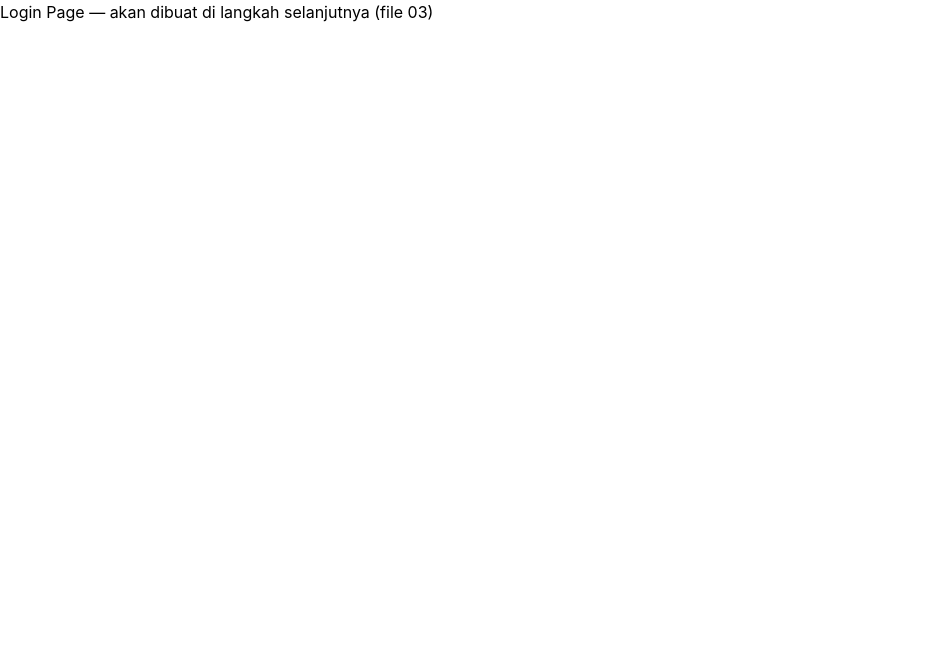
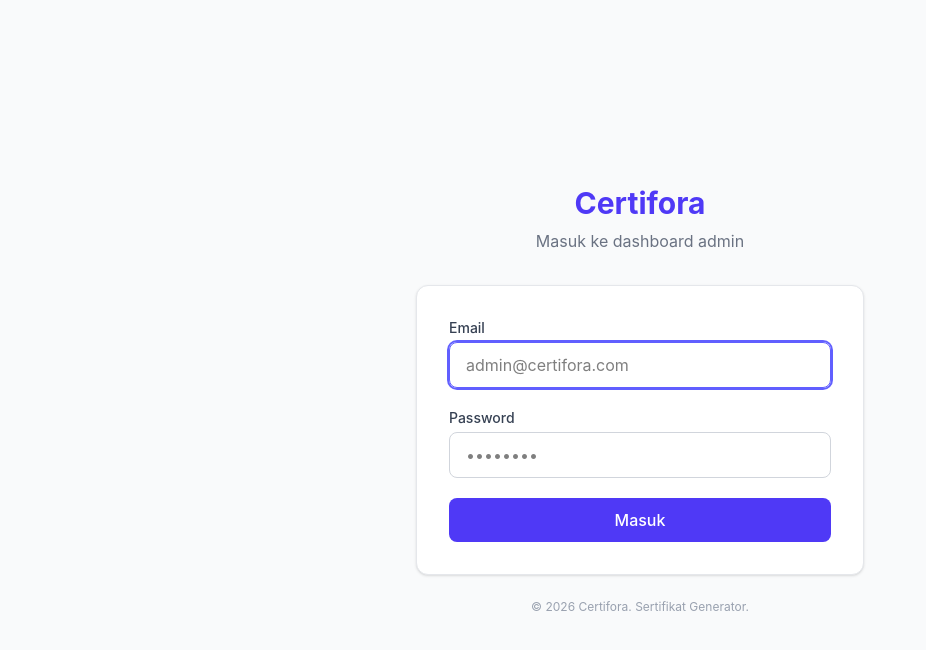
Before and after one commit to teguhsuryaro/certifora, a React (Vite) app: page /login in a window 1280 px wide. Shown: the top 650 px of the page, without its empty margins (0-926 px from the left). Built offline with nearby package versions, Linux system fonts and the light colour scheme; no server answers.

Commit message:
feat: implement login page and admin layout

```diff
--- a/src/App.tsx
+++ b/src/App.tsx
@@ -3,6 +3,8 @@
 import { useAuthStore } from './stores/authStore'
 import { ProtectedRoute } from './components/layout/ProtectedRoute'
 import { PublicOnlyRoute } from './components/layout/PublicOnlyRoute'
+
+import { AdminLayout } from './components/layout/AdminLayout'
 
 // Public Pages
 import LandingPage from './pages/public/LandingPage'
@@ -52,6 +54,7 @@
 
         {/* ====== Admin Routes (protected) ====== */}
         <Route element={<ProtectedRoute />}>
+          <Route element={<AdminLayout />}>
             <Route path="/admin/dashboard" element={<DashboardPage />} />
             <Route path="/admin/events/new" element={<CreateEventPage />} />
             <Route path="/admin/events/:eventId" element={<EventDetailPage />} />
@@ -59,6 +62,7 @@
             <Route path="/admin/events/:eventId/participants" element={<ParticipantsPage />} />
             <Route path="/admin/events/:eventId/participants/:participantId" element={<ParticipantDetailPage />} />
             <Route path="/admin/events/:eventId/export" element={<ExportPage />} />
+          </Route>
         </Route>
 
         {/* ====== 404 ====== */}
--- /dev/null
+++ b/src/components/layout/AdminLayout.tsx
@@ -0,0 +1,115 @@
+import { useState } from 'react'
+import { Link, Outlet, useLocation, useNavigate } from 'react-router-dom'
+import { useAuthStore } from '../../stores/authStore'
+
+const navItems = [
+  { label: 'Dashboard', path: '/admin/dashboard', icon: '📊' },
+]
+
+export function AdminLayout() {
+  const [sidebarOpen, setSidebarOpen] = useState(false)
+  const { admin, logout } = useAuthStore()
+  const location = useLocation()
+  const navigate = useNavigate()
+
+  const handleLogout = async () => {
+    await logout()
+    navigate('/login')
+  }
+
+  return (
+    <div className="min-h-screen bg-gray-50">
+      {/* Mobile sidebar overlay */}
+      {sidebarOpen && (
+        <div
+          className="fixed inset-0 bg-black/50 z-40 lg:hidden"
+          onClick={() => setSidebarOpen(false)}
+        />
+      )}
+
+      {/* Sidebar */}
+      <aside
+        className={`
+          fixed top-0 left-0 z-50 h-full w-64 bg-white border-r border-gray-200
+          transform transition-transform duration-200 ease-in-out
+          lg:translate-x-0 lg:static lg:z-auto
+          ${sidebarOpen ? 'translate-x-0' : '-translate-x-full'}
+        `}
+      >
+        {/* Sidebar Header */}
+        <div className="h-16 flex items-center px-6 border-b border-gray-200">
+          <Link to="/admin/dashboard" className="text-xl font-bold text-indigo-600">
+            Certifora
+          </Link>
+        </div>
+
+        {/* Navigation */}
+        <nav className="p-4 space-y-1">
+          {navItems.map((item) => (
+            <Link
+              key={item.path}
+              to={item.path}
+              onClick={() => setSidebarOpen(false)}
+              className={`
+                flex items-center gap-3 px-3 py-2.5 rounded-lg text-sm font-medium transition-colors
+                ${location.pathname === item.path
+                  ? 'bg-indigo-50 text-indigo-700'
+                  : 'text-gray-600 hover:bg-gray-100 hover:text-gray-900'
+                }
+              `}
+            >
+              <span>{item.icon}</span>
+              {item.label}
+            </Link>
+          ))}
+        </nav>
+
+        {/* User info + Logout (di bawah sidebar) */}
+        <div className="absolute bottom-0 left-0 right-0 p-4 border-t border-gray-200">
+          <div className="flex items-center gap-3 mb-3">
+            <div className="w-8 h-8 bg-indigo-100 rounded-full flex items-center justify-center">
+              <span className="text-sm font-medium text-indigo-600">
+                {admin?.full_name?.charAt(0) || 'A'}
+              </span>
+            </div>
+            <div className="flex-1 min-w-0">
+              <p className="text-sm font-medium text-gray-900 truncate">
+                {admin?.full_name || 'Admin'}
+              </p>
+              <p className="text-xs text-gray-500 truncate">
+                {admin?.email || ''}
+              </p>
+            </div>
+          </div>
+          <button
+            onClick={handleLogout}
+            className="w-full px-3 py-2 text-sm text-red-600 hover:bg-red-50 rounded-lg transition-colors text-left"
+          >
+            Keluar
+          </button>
+        </div>
+      </aside>
+
+      {/* Main content area */}
+      <div className="lg:pl-64">
+        {/* Top header (mobile) */}
+        <header className="sticky top-0 z-30 h-16 bg-white border-b border-gray-200 flex items-center px-4 lg:px-8">
+          {/* Hamburger menu (mobile only) */}
+          <button
+            onClick={() => setSidebarOpen(true)}
+            className="lg:hidden p-2 text-gray-600 hover:text-gray-900"
+          >
+            <svg className="w-6 h-6" fill="none" stroke="currentColor" viewBox="0 0 24 24">
+              <path strokeLinecap="round" strokeLinejoin="round" strokeWidth={2} d="M4 6h16M4 12h16M4 18h16" />
+            </svg>
+          </button>
+        </header>
+
+        {/* Page content */}
+        <main className="p-4 lg:p-8">
+          <Outlet />
+        </main>
+      </div>
+    </div>
+  )
+}
--- a/src/pages/public/LoginPage.tsx
+++ b/src/pages/public/LoginPage.tsx
@@ -1,3 +1,108 @@
+import { useState, type FormEvent } from 'react'
+import { useNavigate } from 'react-router-dom'
+import { useAuthStore } from '../../stores/authStore'
+
 export default function LoginPage() {
-  return <div>Login Page — akan dibuat di langkah selanjutnya (file 03)</div>
+  const [email, setEmail] = useState('')
+  const [password, setPassword] = useState('')
+  const [error, setError] = useState<string | null>(null)
+  const [isSubmitting, setIsSubmitting] = useState(false)
+
+  const login = useAuthStore((state) => state.login)
+  const navigate = useNavigate()
+
+  const handleSubmit = async (e: FormEvent) => {
+    e.preventDefault()
+    setError(null)
+    setIsSubmitting(true)
+
+    const result = await login(email, password)
+
+    if (result.error) {
+      setError(result.error)
+      setIsSubmitting(false)
+    } else {
+      navigate('/admin/dashboard')
+    }
+  }
+
+  return (
+    <div className="min-h-screen bg-gray-50 flex items-center justify-center px-4">
+      <div className="w-full max-w-md">
+        {/* Logo / Branding */}
+        <div className="text-center mb-8">
+          <h1 className="text-3xl font-bold text-indigo-600">Certifora</h1>
+          <p className="mt-2 text-gray-500">Masuk ke dashboard admin</p>
+        </div>
+
+        {/* Login Card */}
+        <div className="bg-white rounded-xl shadow-sm border border-gray-200 p-8">
+          <form onSubmit={handleSubmit} className="space-y-5">
+            {/* Error Message */}
+            {error && (
+              <div className="p-3 bg-red-50 border border-red-200 rounded-lg">
+                <p className="text-sm text-red-600">{error}</p>
+              </div>
+            )}
+
+            {/* Email */}
+            <div>
+              <label htmlFor="email" className="block text-sm font-medium text-gray-700 mb-1">
+                Email
+              </label>
+              <input
+                id="email"
+                type="email"
+                value={email}
+                onChange={(e) => setEmail(e.target.value)}
+                required
+                autoFocus
+                autoComplete="email"
+                placeholder="admin@certifora.com"
+                className="w-full px-4 py-2.5 border border-gray-300 rounded-lg focus:ring-2 focus:ring-indigo-500 focus:border-indigo-500 outline-none transition-all"
+              />
+            </div>
+
+            {/* Password */}
+            <div>
+              <label htmlFor="password" className="block text-sm font-medium text-gray-700 mb-1">
+                Password
+              </label>
+              <input
+                id="password"
+                type="password"
+                value={password}
+                onChange={(e) => setPassword(e.target.value)}
+                required
+                autoComplete="current-password"
+                placeholder="••••••••"
+                className="w-full px-4 py-2.5 border border-gray-300 rounded-lg focus:ring-2 focus:ring-indigo-500 focus:border-indigo-500 outline-none transition-all"
+              />
+            </div>
+
+            {/* Submit */}
+            <button
+              type="submit"
+              disabled={isSubmitting}
+              className="w-full py-2.5 bg-indigo-600 text-white font-medium rounded-lg hover:bg-indigo-700 focus:ring-2 focus:ring-offset-2 focus:ring-indigo-500 disabled:opacity-50 disabled:cursor-not-allowed transition-all"
+            >
+              {isSubmitting ? (
+                <span className="flex items-center justify-center gap-2">
+                  <span className="animate-spin rounded-full h-4 w-4 border-b-2 border-white" />
+                  Memproses...
+                </span>
+              ) : (
+                'Masuk'
+              )}
+            </button>
+          </form>
+        </div>
+
+        {/* Footer */}
+        <p className="mt-6 text-center text-xs text-gray-400">
+          © 2026 Certifora. Sertifikat Generator.
+        </p>
+      </div>
+    </div>
+  )
 }
```
Lines whose indentation alone changed are shown as unchanged.
